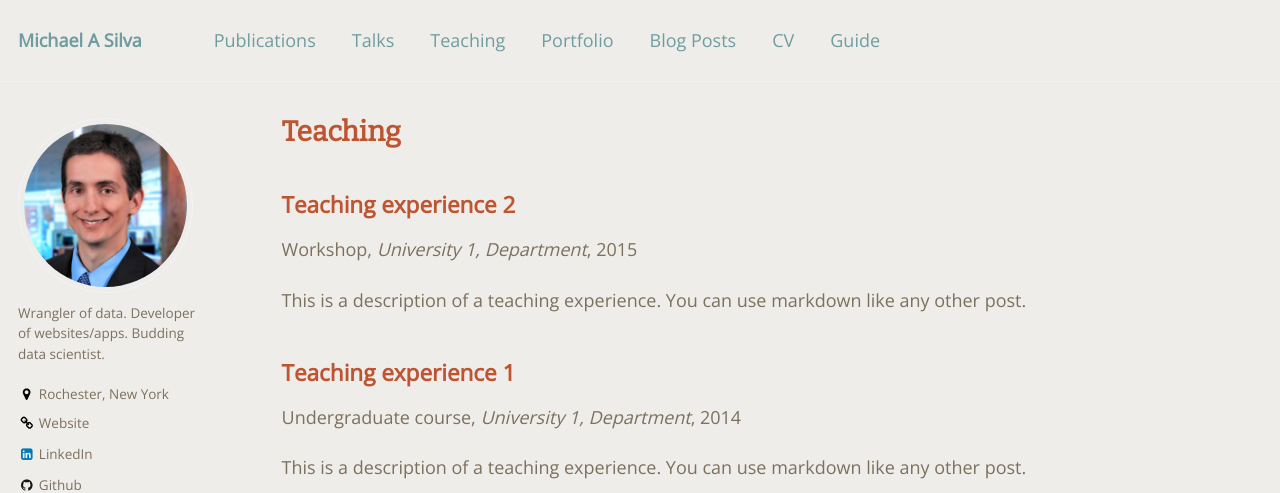
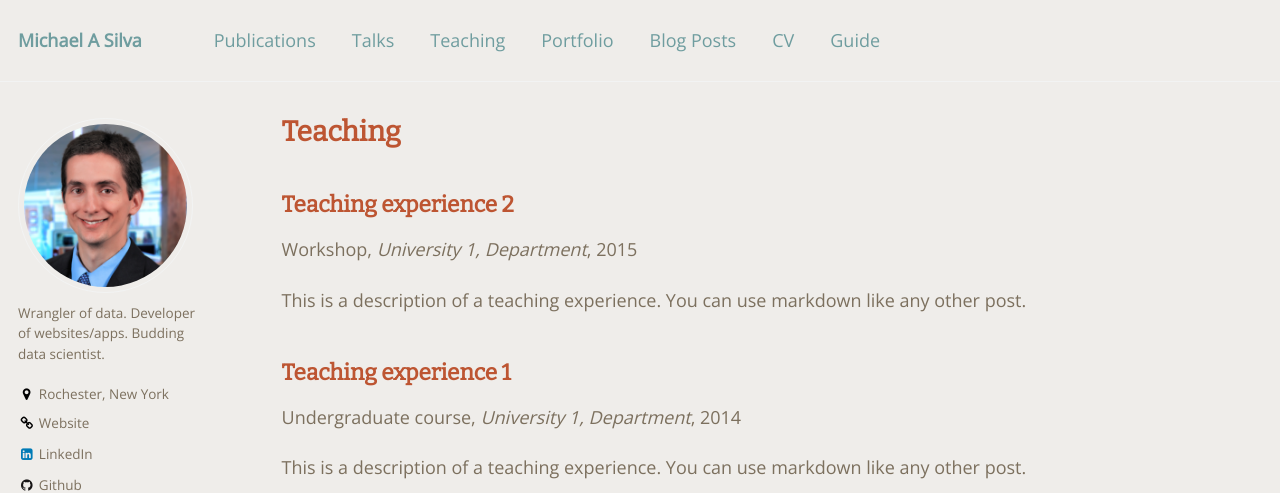
Before and after one commit to mikeasilva/mikeasilva.github.io, a Jekyll site: the page built from _pages/teaching.html, in a window 1280 px wide. Shown: the top 493 px of the page. Built offline with Jekyll 4.4.1, drawn with Linux system fonts in a browser that asks for light colours; some web fonts are replaced.

Commit message:
Update _archive.scss
Removed sans-serif from archive H2

```diff
--- a/_sass/_archive.scss
+++ b/_sass/_archive.scss
@@ -34,7 +34,7 @@
 
 .archive__item-title {
   margin-bottom: 0.25em;
-  font-family: $sans-serif-narrow;
+  /*font-family: $sans-serif-narrow;*/
 
   a + a {
     opacity: 0.5;
```
